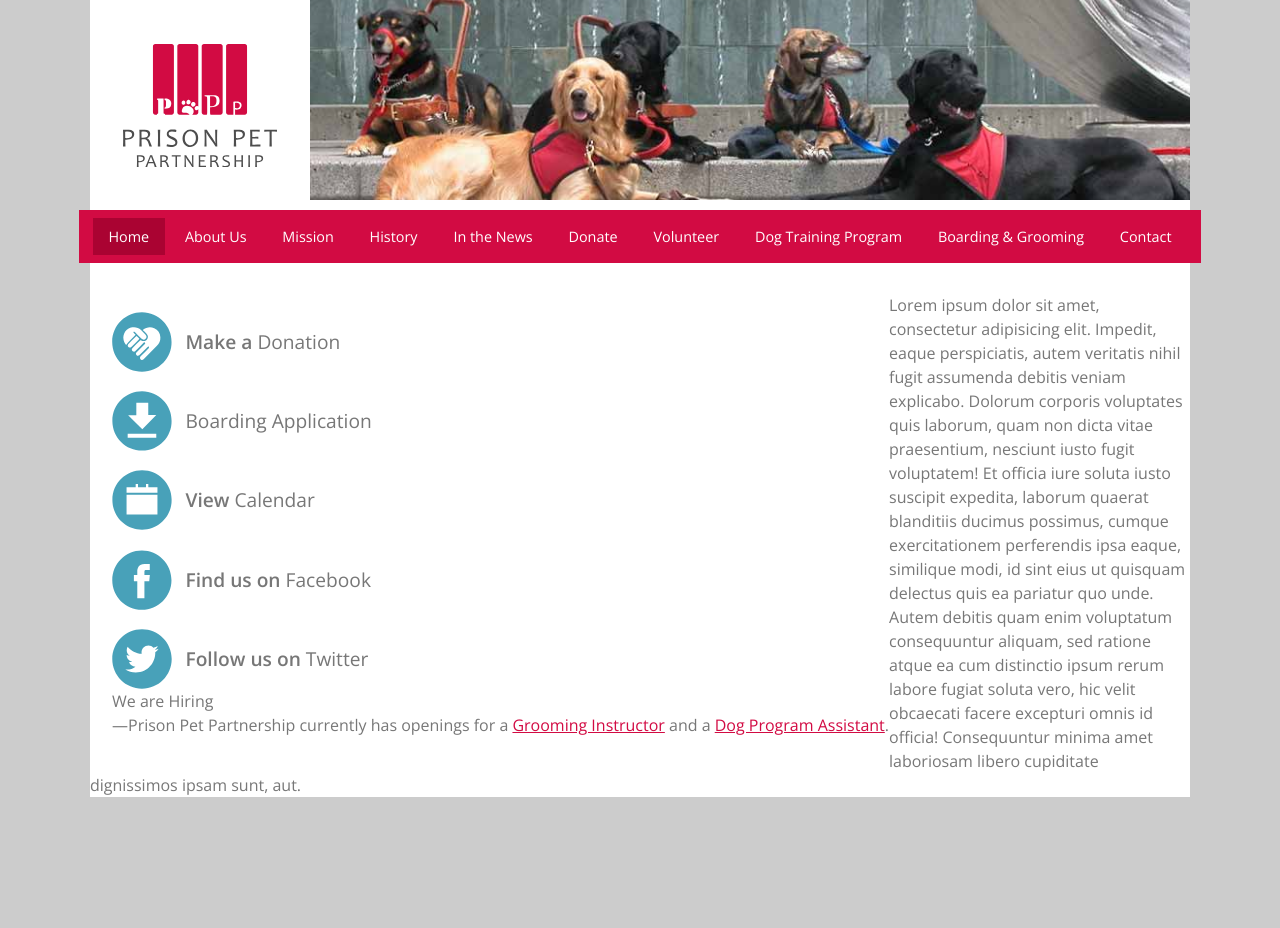
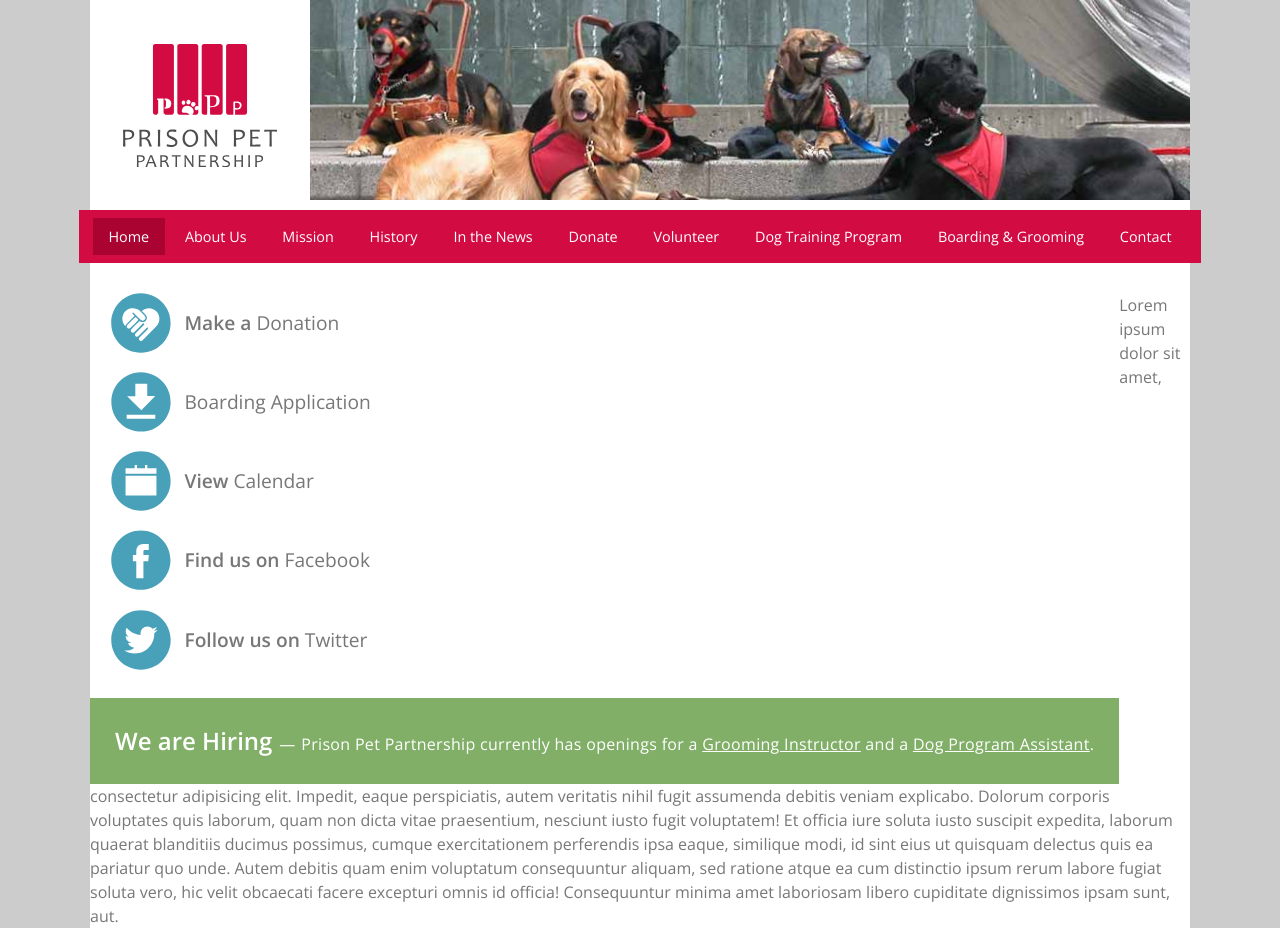
Before and after one commit to kellyvonborstel/prison-pet-responsive, a plain HTML site: page index.html in a window 1280 px wide. Before the commit the page ends 800 px from the top, so only its background shows below. Drawn offline with nearby package versions, Linux system fonts and the light colour scheme.

Commit message:
add and style hiring notice

```diff
--- a/css/main.css
+++ b/css/main.css
@@ -13,6 +13,11 @@ nav, section {
   font-size: 100%;
   font: inherit;
   vertical-align: baseline;
+}
+
+p {
+  -webkit-margin-before: 0;
+  -webkit-margin-after: 0;
 }
 
 /* HTML5 display-role reset for older browsers */
@@ -108,7 +113,7 @@ a:focus {
 header {
   background-color: #aa0332;
   height: 100px;
-  margin-bottom: 60px;
+  margin-bottom: 80px;
 }
 
 .logo-icon {
@@ -377,20 +382,25 @@ body.menu-open {
 
 .sidebar {
   float: left;
-  margin-left: 22px;
+  clear: both;
 }
 
 /*-------------------------------------*/
 /* SIDEBAR - LINKS */
 
 .sidebar-link {
-  margin-top: 1em;
+  margin-left: 21px;
+  margin-bottom: 1em;
   text-decoration: none;
   display: block;
   color: #777;
   font-size: 1.2em;
   font-weight: 600;
   line-height: 60px;
+}
+
+.sidebar-link:last-child {
+  margin-bottom: 1.5em;
 }
 
 .sidebar-img {
@@ -406,27 +416,48 @@ body.menu-open {
 /*-------------------------------------*/
 /* SIDEBAR - HIRING */
 
-.sidebar {
-  float: left;
-  margin-left: 22px;
+.hiring-wrapper {
+  font-weight: 300;
+  letter-spacing: .02em;
+  color: #fff;
+  background-color: #81af68;
+  display: table;
+  border-collapse: collapse;
 }
 
-.sidebar-link {
-  margin-top: 1em;
-  text-decoration: none;
-  display: block;
-  color: #777;
-  font-size: 1.2em;
-  font-weight: 600;
-  line-height: 60px;
+.hiring {
+  margin: 25px;
 }
 
-.sidebar-img {
-  float: left;
-  width: 60px;
-  margin-right: .7em;
+.hiring h3 {
+  font-size: 1.5em;
+  font-weight: 600;
+  letter-spacing: 0;
+  color: #fff;
+  display: inline;
 }
 
-.download {
-  display: none;
+.m-dash {
+  padding-right: .35em;
+  padding-left: .15em;
 }
+
+.hiring p {
+  display: inline;
+  line-height: 1.6;
+}
+
+.hiring a {
+  color: #fff;
+  font-weight: 400;
+}
+
+.hiring a:focus {
+  color: #2d7009;
+}
+
+@media screen and (min-width: 1030px) {
+  .hiring a:hover {
+    color: #2d7009;
+  }
+}
--- a/index.html
+++ b/index.html
@@ -43,7 +43,7 @@
         <div class="hiring-wrapper">
           <aside class="hiring">
             <h3>We are Hiring</h3>
-          <p><span>—</span>Prison Pet Partnership currently has openings for a <a href="pdf/grooming-instructor.pdf" target="_blank">Grooming Instructor</a> and a <a href="pdf/dog-program-assistant.pdf" target="_blank">Dog Program Assistant</a>.</p>
+            <p><span class="m-dash">—</span>Prison Pet Partnership currently has openings for a <a href="pdf/grooming-instructor.pdf" target="_blank">Grooming Instructor</a> and a <a href="pdf/dog-program-assistant.pdf" target="_blank">Dog Program Assistant</a>.</p>
           </aside>
         </div>
       </section>
```
Lines whose indentation alone changed are shown as unchanged.
